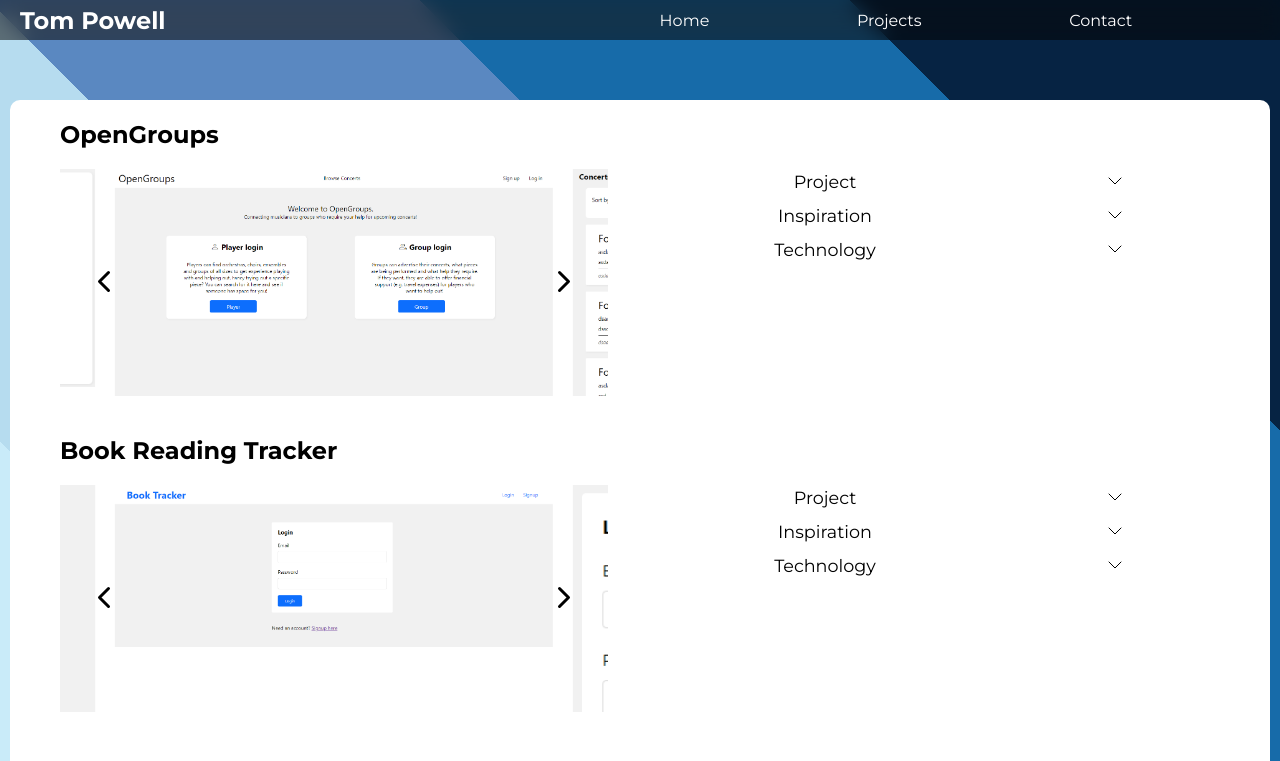
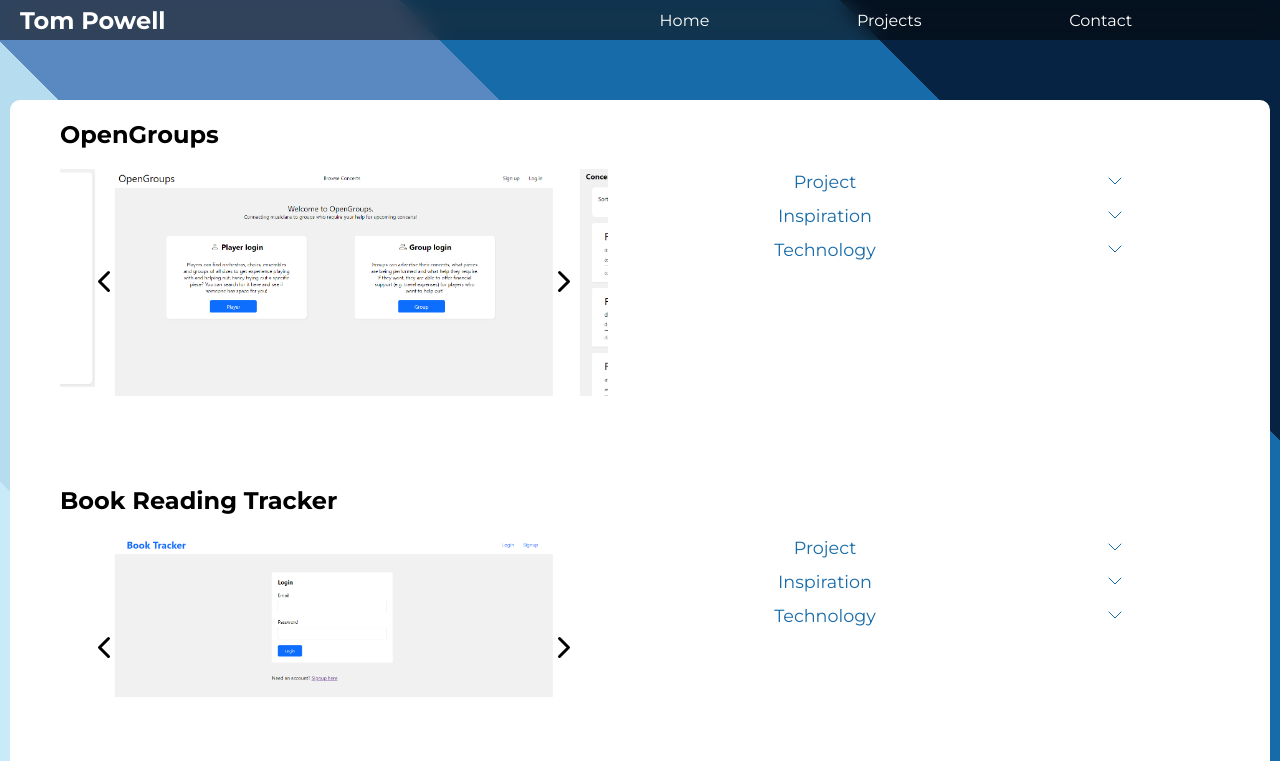
Before and after one commit to Tom2612/Portfolio, a React (Vite) app: page /projects in a window 1280 px wide. Shown: the top 761 px of the page. Built offline with nearby package versions, Linux system fonts and the light colour scheme.

Commit message:
Fixed image scaling in desktop mode

```diff
--- a/src/css/projects.css
+++ b/src/css/projects.css
@@ -93,12 +93,16 @@
     display: flex;
     justify-content: space-around;
     cursor: pointer;
+    color: #176BA9;
 }
 
 @media (min-width: 576px) {
     .projects-card {
         max-width: 1260px;
         padding-left: 50px;
+        display: grid;
+        grid-template-rows: repeat(1fr, auto);
+        grid-row-gap: 50px;
     }
     .project--container {
         display: grid;
@@ -106,6 +110,7 @@
         grid-template-rows: auto;
     }
     .project--container h2 {
+        width: auto;
         grid-column: 1 / 3;
     }
     .project--info {
@@ -129,4 +134,8 @@
         height: auto;
         max-width: 548px;
     }
+    .embla img {
+        object-fit: contain;
+        max-height: 247px;
+    }
 }
```
